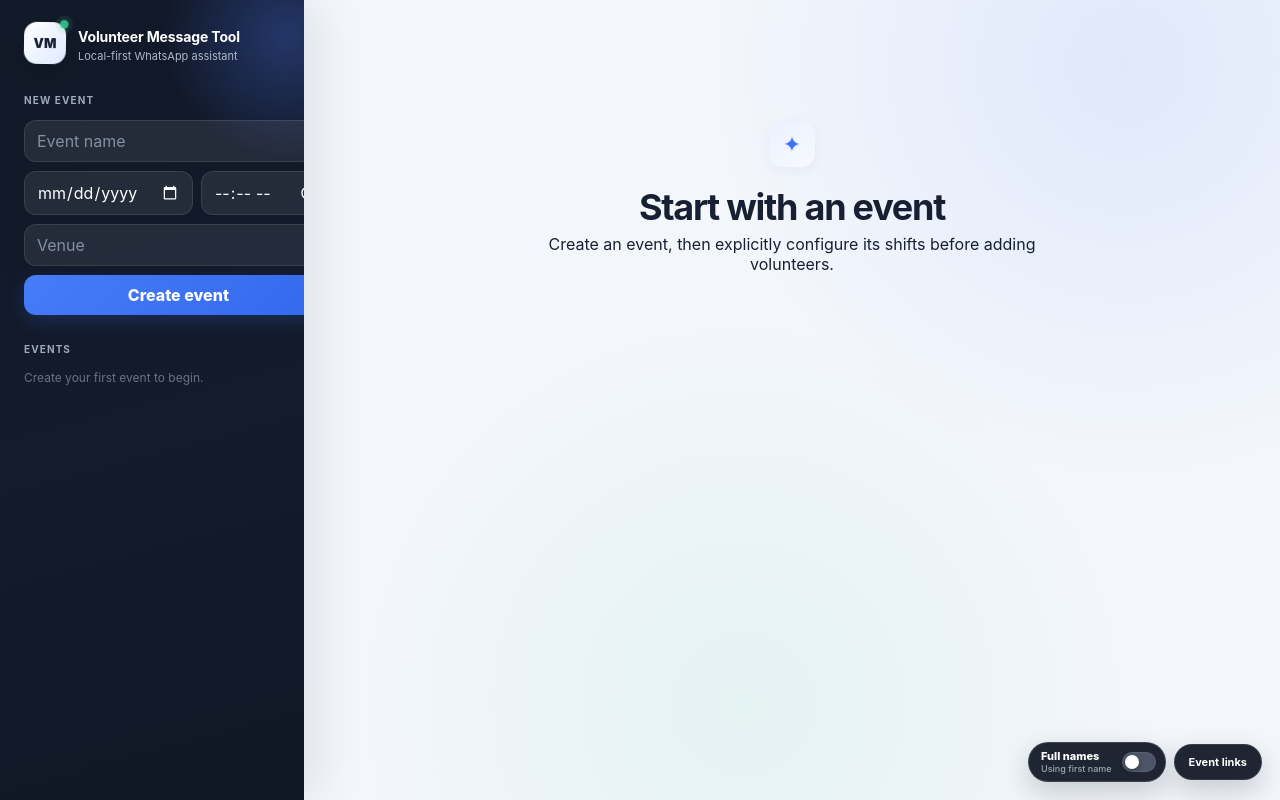
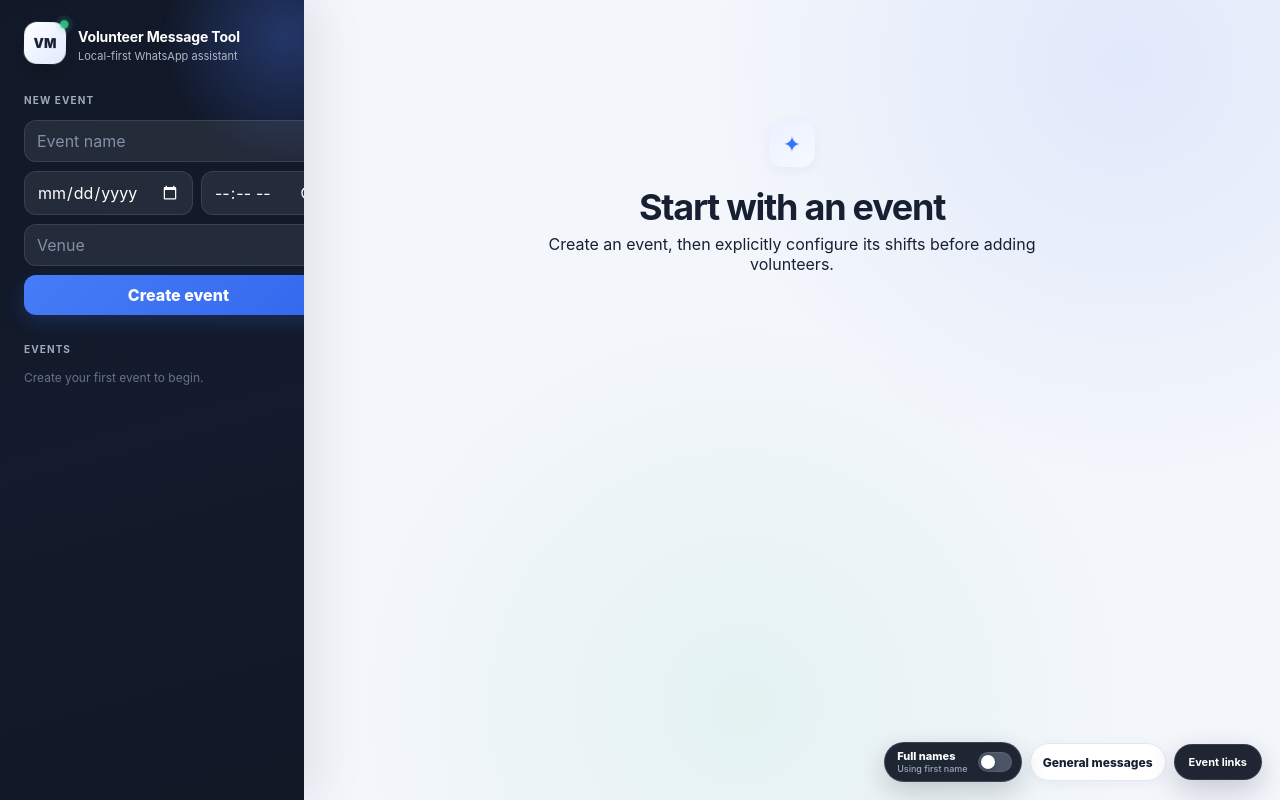
Before and after one commit to aqideh/volmessagetool, a Next.js app: page / in a window 1280 px wide. Built offline with nearby package versions, Linux system fonts and the light colour scheme.

Commit message:
feat: link general messaging workspace

```diff
--- a/app/layout.tsx
+++ b/app/layout.tsx
@@ -1,6 +1,7 @@
 import type { Metadata } from "next";
 import "./globals.css";
 import "./name-preference-toggle.css";
+import "./general-messaging.css";
 import NamePreferenceToggle from "./name-preference-toggle";
 
 export const metadata: Metadata = {
@@ -14,6 +15,7 @@ export default function RootLayout({ children }: Readonly<{ children: React.Reac
       <body>
         <div className="floating-tools">
           <NamePreferenceToggle />
+          <a className="general-messages-shortcut" href="/general">General messages</a>
           <a className="event-settings-shortcut" href="/event-details">Event links</a>
         </div>
         {children}
```
